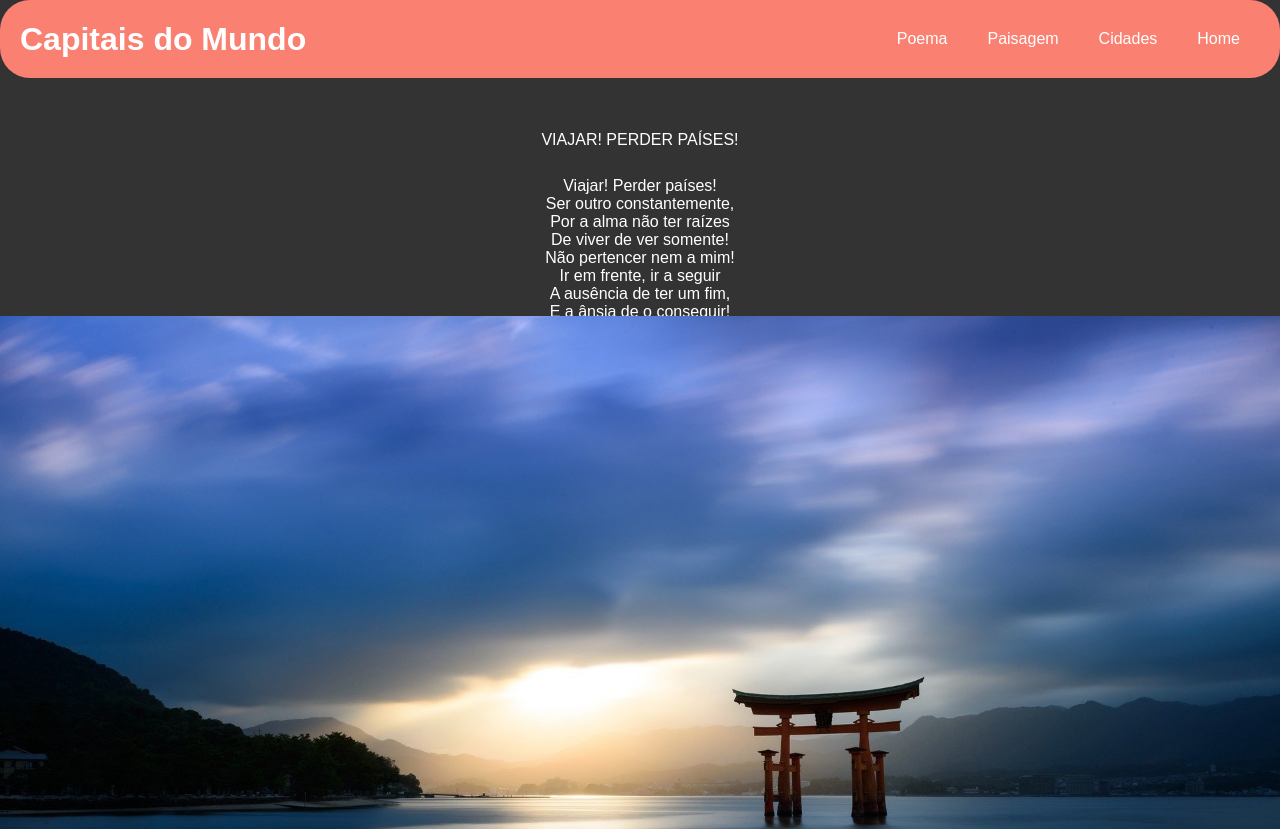
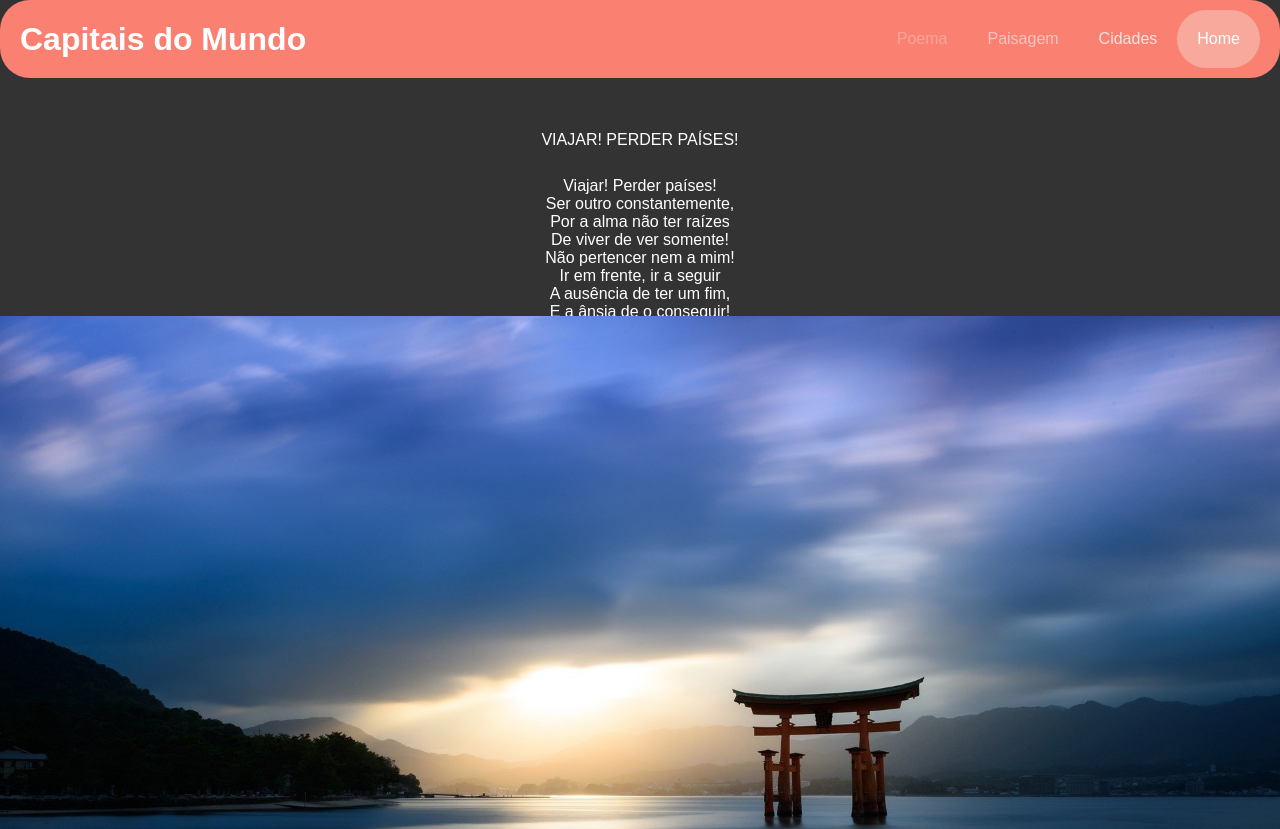
Before and after one commit to GoncaloOliveira31/GoncaloOliveira31.github.io, a plain HTML site: page lab5/capitais.html in a window 1280 px wide. Shown: the top 829 px of the page. Drawn offline with Linux system fonts and the light colour scheme.

Commit message:
Lab 5 updates

```diff
--- a/lab5/capitais.css
+++ b/lab5/capitais.css
@@ -40,9 +40,21 @@ nav a.link {
 }
 
 nav a.last-link {
-    background-color: #fc9988f1;
+    border-radius: 30px;
+    background-color: #f8ac9ff1;
 }
 
+nav a:nth-child(1) {
+    color: #f1f1f154;
+}
+
+nav a:nth-child(2) {
+    color: #f1f1f19d;
+}
+
+nav a:nth-child(3) {
+    color: #f1f1f1de;
+}
 nav a:hover {
     background-color: #333333;
     border-radius: 60px;
--- a/lab5/capitais.html
+++ b/lab5/capitais.html
@@ -13,7 +13,7 @@
             <a href="#poema">Poema</a>
             <a href="#paisagem">Paisagem</a>
             <a href="#cidades">Cidades</a>
-            <a href="/lab5/capitais.html">Home</a>
+            <a href="/lab5/index.html" class="last-link">Home</a>
         </nav>
     </header>
 
```
